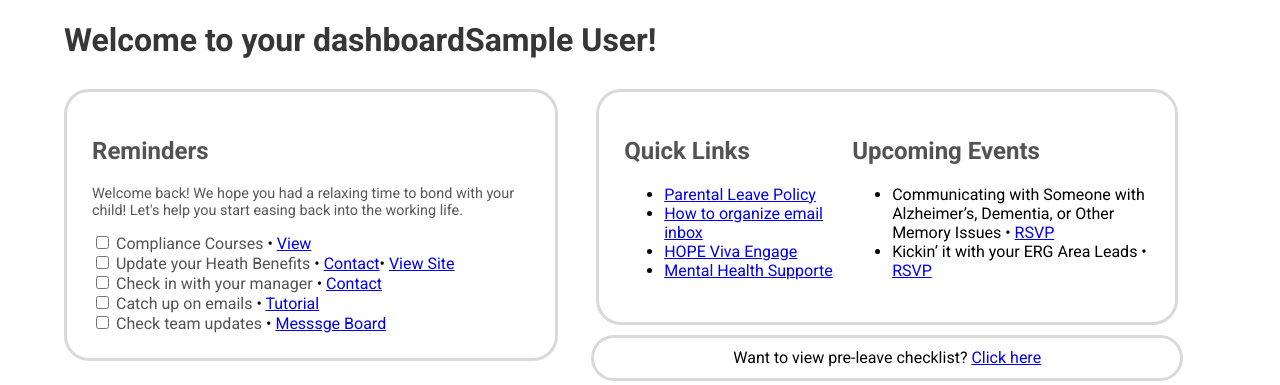
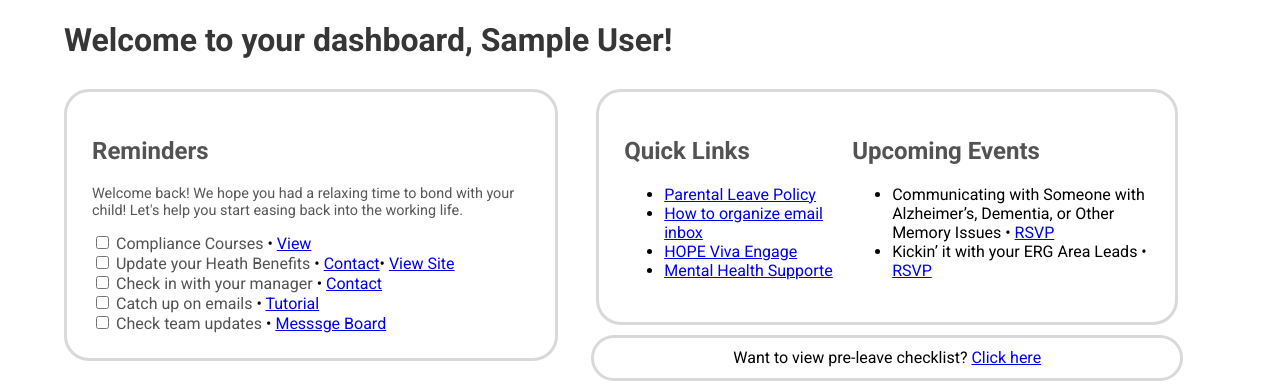
Before and after one commit to katelync12/HackDay24, a Django app: page /return/ in a window 1280 px wide. Shown: the part 62-447 px from the top of the page. Run offline with Django 5.2, Linux system fonts and the light colour scheme; a user stored in the database is signed in; tables that the repository leaves empty hold one stand-in row (values such as "Sample post").

Commit message:
typo fix

```diff
--- a/hackday/babybytes/templates/return.html
+++ b/hackday/babybytes/templates/return.html
@@ -7,7 +7,7 @@
 
 {% block content %}
 <div class="big-div">
-    <h1>Welcome to your dashboard{{ user_name }}!</h1>
+    <h1>Welcome to your dashboard, {{ user_name }}!</h1>
 </div>
 
 <div class="big-div" style="display: flex">
```
